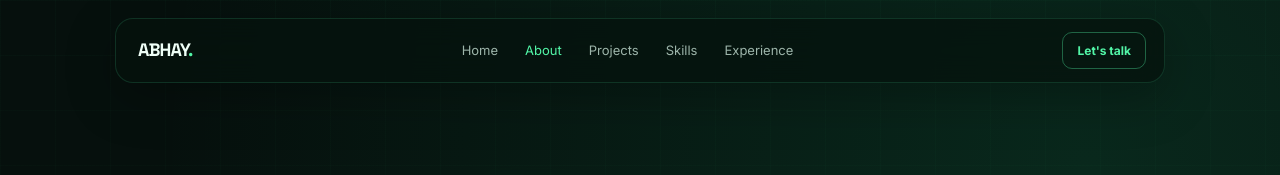
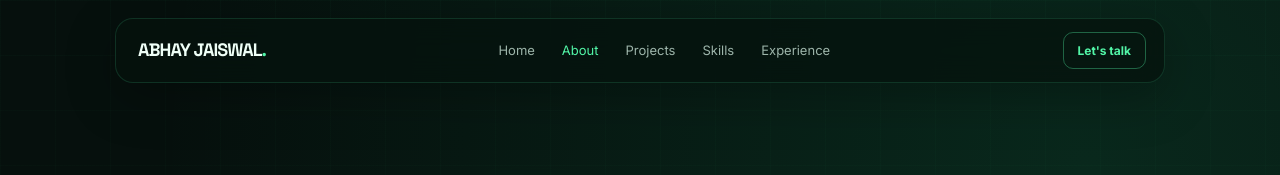
Before and after one commit to abhayjr11/abhayjr11.github.io, a plain HTML site: page about.html in a window 1280 px wide. Shown: the top 175 px of the page. Drawn offline with Linux system fonts and the light colour scheme.

Commit message:
Update about.html

```diff
--- a/about.html
+++ b/about.html
@@ -1844,7 +1844,7 @@ footer {
 <nav>
 
     <a href="index.html" class="logo">
-        ABHAY<span>.</span>
+        ABHAY JAISWAL<span>.</span>
     </a>
 
 
```
